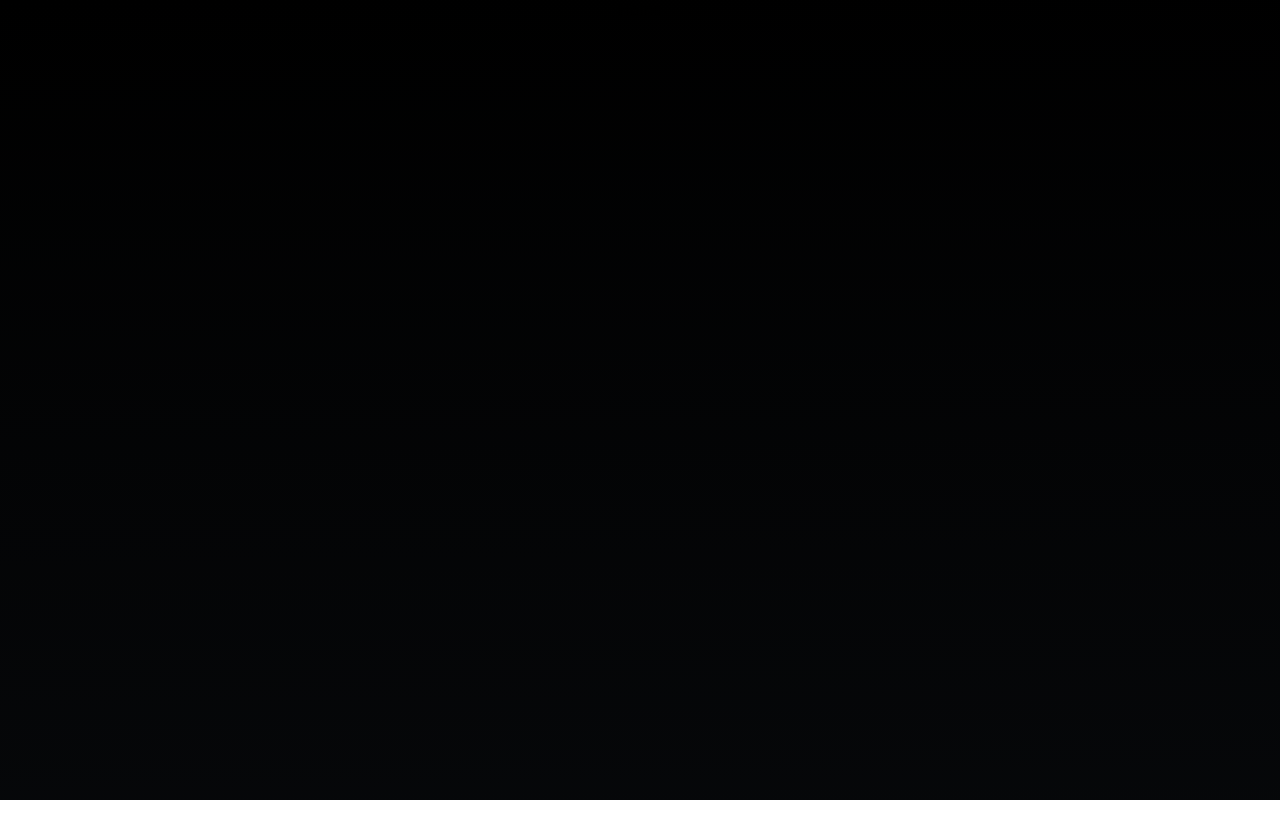
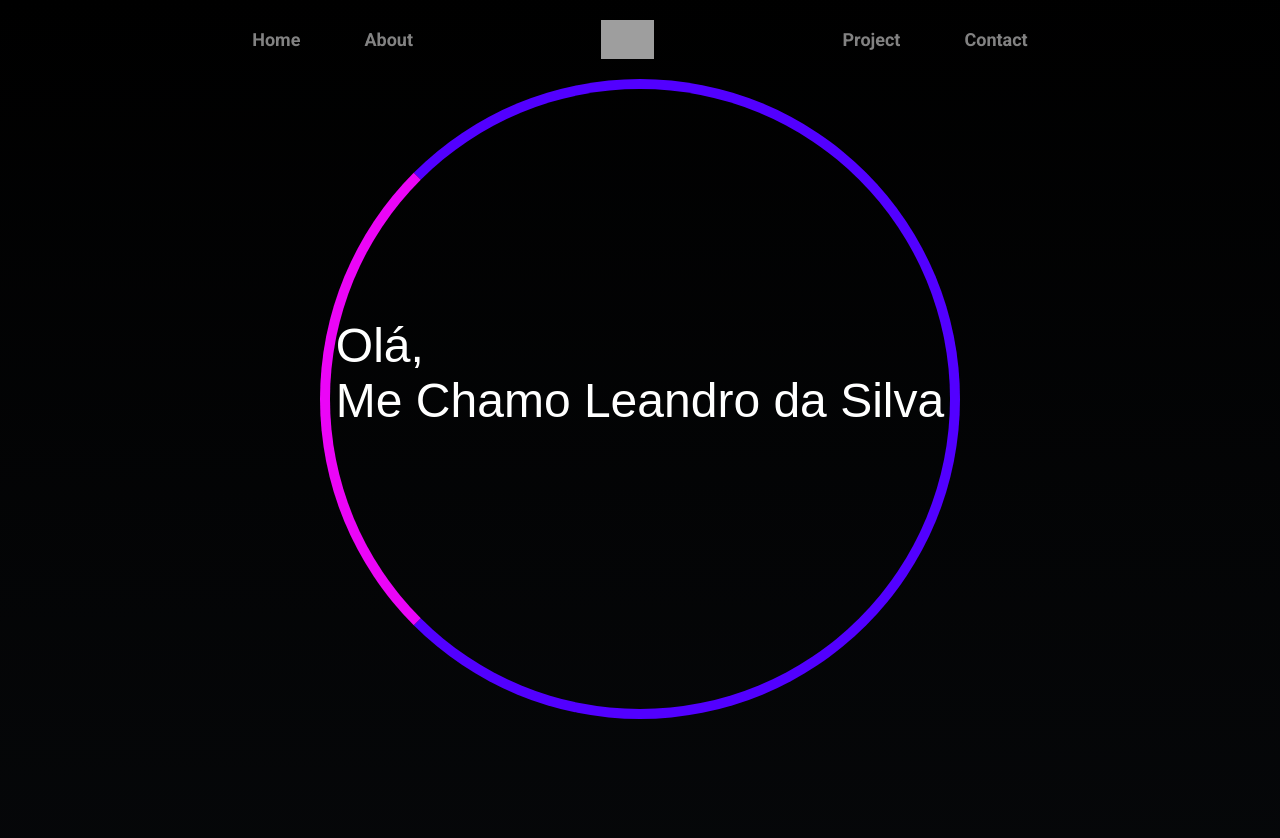
Before and after one commit to leandrobarbon/portfolio-profile, a Next.js app: page / in a window 1280 px wide. Shown: the top 838 px of the page. Before the commit the page ends 800 px from the top, so only its background shows below. Built offline with nearby package versions, Linux system fonts and the light colour scheme; grey boxes are pictures that could not be loaded.

Commit message:
upload file principal home

```diff
--- a/src/pages/index.tsx
+++ b/src/pages/index.tsx
@@ -1,7 +1,24 @@
-import { Container } from 'styles/home';
+import { Container, Planet, InicialApresentation } from '../styles/home';
+
+import Navbar from '../components/Navbar';
+import About from './about';
+
+
 
 const Home = () => {
-  return <Container>Home</Container>;
+  return (
+    <>
+    <Navbar />
+    <Container>
+      <Planet />
+      <InicialApresentation>
+        <p>Olá,</p>
+        <p>Me Chamo Leandro da Silva<br /></p>
+        <p className="enfase">Developer Front-End</p>
+      </InicialApresentation>
+    </Container>
+    </>
+  );
 };
 
 export default Home;
```
